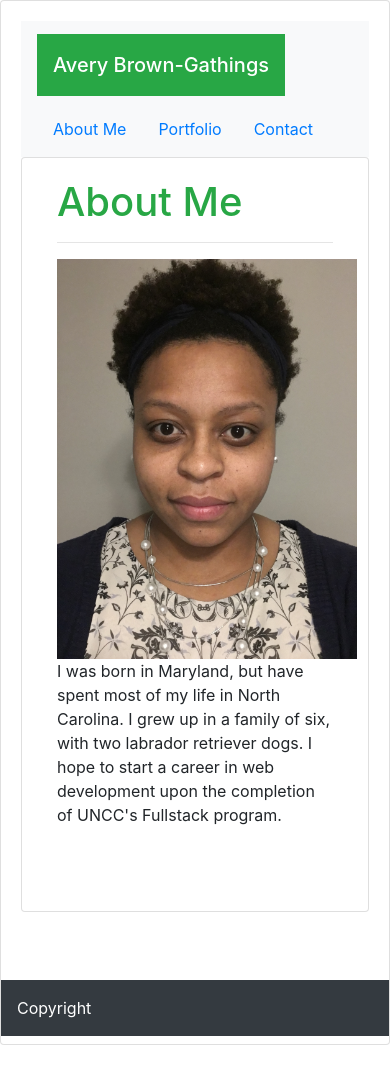
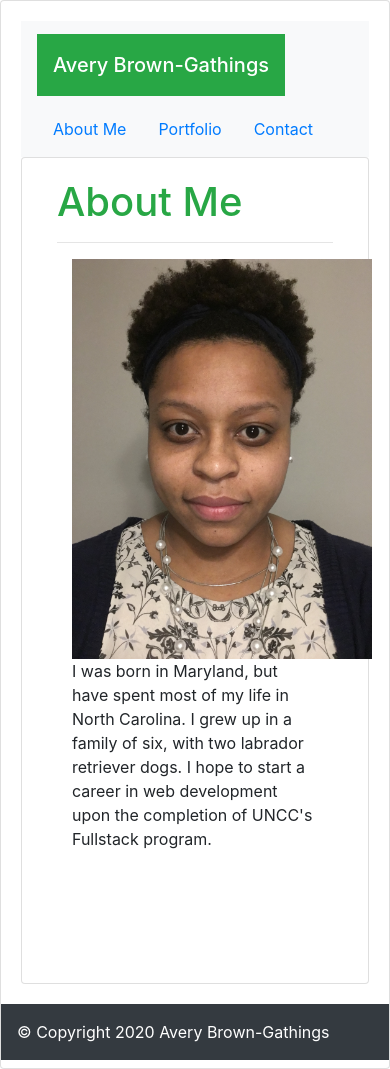
Before and after one commit to averyjbrown2/Responsiveness-Portfolio, a plain HTML site: page index.html in a window 390 px wide. Before the commit the page ends 1045 px from the top, so only its background shows below. Drawn offline with nearby package versions, Linux system fonts and the light colour scheme.

Commit message:
final edits

```diff
--- a/index.html
+++ b/index.html
@@ -13,18 +13,17 @@
   <script src="https://cdn.jsdelivr.net/npm/bootstrap@4.5.3/dist/js/bootstrap.bundle.min.js"
     integrity="sha384-ho+j7jyWK8fNQe+A12Hb8AhRq26LrZ/JpcUGGOn+Y7RsweNrtN/tE3MoK7ZeZDyx"
     crossorigin="anonymous"></script>
-  <!--<link rel="stylesheet" href="assets/style.css"> .img-fluid. max-width: 100%; max-width: 100%;-->
-
-
 </head>
 
 <body>
 
-
+  <!-----------------Navbar----------------->
   <div class="card">
     <div class="card-body">
       <nav class="navbar navbar-light bg-light">
-    <span class="navbar-brand mb-0 h1"><div class="p-3 mb-2 bg-success text-white">Avery Brown-Gathings</div></span>
+        <span class="navbar-brand mb-0 h1">
+          <div class="p-3 mb-2 bg-success text-white">Avery Brown-Gathings</div>
+        </span>
         <ul class="nav justify-content-end">
           <li class="nav-item">
             <a class="nav-link active" href="index.html">About Me</a>
@@ -37,38 +36,43 @@
           </li>
         </ul>
       </nav>
-
-  <article class="card">
+      <!---------------About Me container-------------->
+      <section class="card">
         <div class="card-body">
           <main class="container">
-    <section class="row">
+            <div class="row">
               <div class="col-md-10">
                 <article>
                   <h1 class="text-success">About Me</h1>
                   <hr>
+                  <span>
+                    <div class="col-md-9">
+                      <!--Photo and text-->
+                      <img src="Assets/LinkedInPhoto.JPG" class="float-left" alt="Avery Brown-Gathings"
+                        height="400" /></img>
 
-              <span>
-                <div class="col-md-10"></div>
-                 <img src="Assets/LinkedInPhoto.JPG"  class="float-left" alt="Avery Brown-Gathings" height="400" /></img>
-                <div class="col-md-2"></div>
-                  <div class="float-md-left"><p>I was born in Maryland, but have spent most of my life in North Carolina. I grew up in a family of six,
-                  with two labrador retriever dogs. I hope to start a career in web development upon the completion of UNCC's
-                  Fullstack program.</p></div><br>
-
-
+                      <div class="float-md-left">
+                        <p>I was born in Maryland, but have spent most of my life in North Carolina. I grew up in a
+                          family
+                          of six,
+                          with two labrador retriever dogs. I hope to start a career in web development upon the
+                          completion of UNCC's
+                          Fullstack program.</p>
+                      </div>
+                    </div><br>
                   </span>
-
                   <br>
                 </article>
               </div>
             </div>
+          </main><br>
+        </div><br>
+      </section>
     </div>
-    </section><br>
-  </main><br>
 
-
-
-  <footer><div class="p-3 mb-2 bg-dark text-white">Copyright</div></footer>
+    <footer>
+      <div class="p-3 mb-2 bg-dark text-white">© Copyright 2020 Avery Brown-Gathings</div>
+    </footer>
 
 
 </body>
```
Also changed, not shown: contact.html (+5 -4 lines), portfolio.html (+2 -2 lines), 1 other file. Lines whose indentation alone changed are shown as unchanged.
